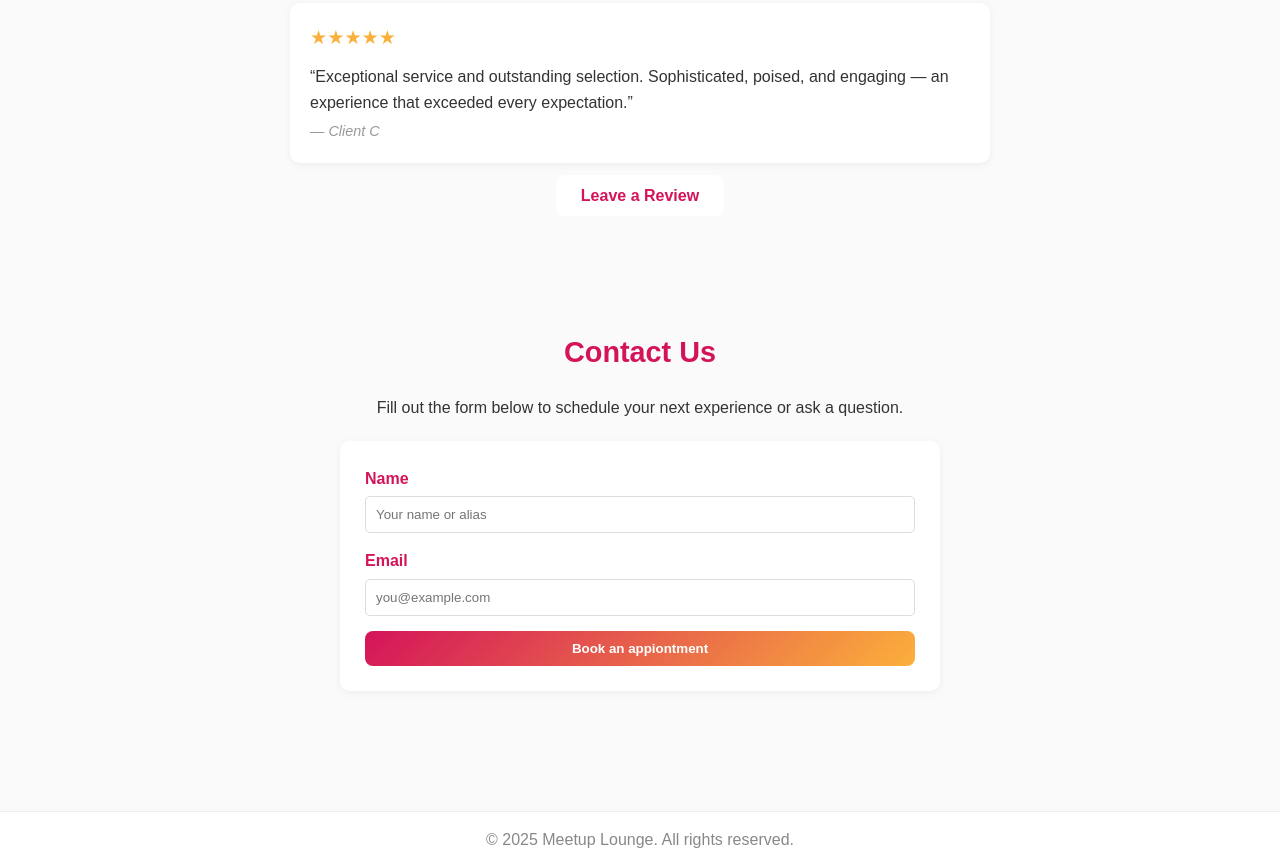
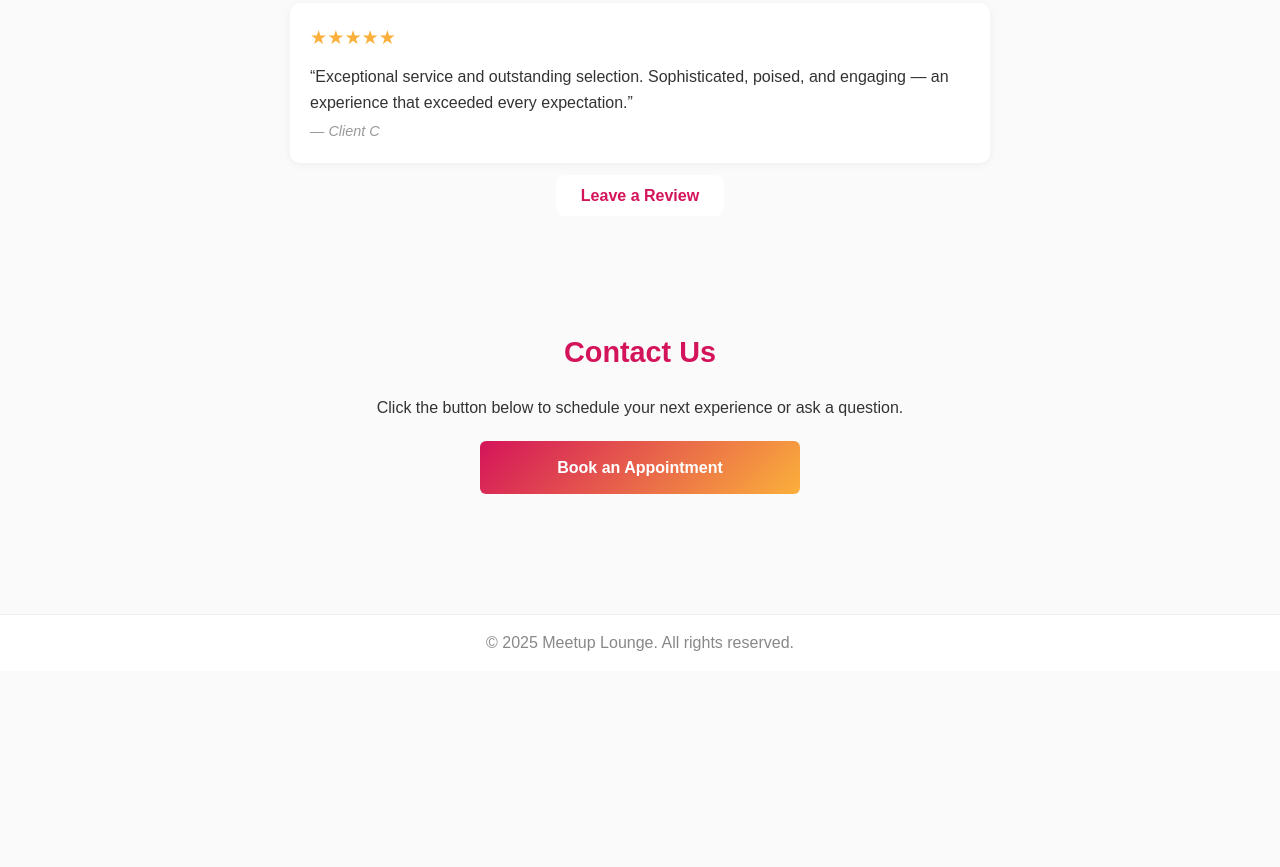
Before and after one commit to Topeetee/Meetuplounge, a plain HTML site: page index.html in a window 1280 px wide. Shown: the part 1682-2549 px from the top of the page. After the commit the page ends 2353 px from the top, so only its background shows below. Drawn offline with Linux system fonts and the light colour scheme.

Commit message:
updated apointment button

```diff
--- a/index.html
+++ b/index.html
@@ -48,7 +48,9 @@
     <section id="about" class="section">
         <h2>About Us</h2>
         <p>
-            At <strong>Meetup Lounge</strong>, we specialize in personalized, unforgettable experiences designed just for you. Whether you’re looking for playful company, intimate moments, or a truly exciting connection, our companions focus on your comfort, enjoyment, and pleasure,
+            At <strong>Meetup Lounge</strong>, we specialize in personalized, unforgettable experiences designed just
+            for you. Whether you’re looking for playful company, intimate moments, or a truly exciting connection, our
+            companions focus on your comfort, enjoyment, and pleasure,
             all delivered with discretion, charm, and a touch of sophistication.
         </p>
     </section>
@@ -58,16 +60,19 @@
         <div class="service-grid">
             <div class="service-card">
                 <h3>Personal Companionship</h3>
-                <p>Indulge in intimate one-on-one experiences crafted around your desires and pleasure, playful, unforgettable, and completely tailored to you.</p>
+                <p>Indulge in intimate one-on-one experiences crafted around your desires and pleasure, playful,
+                    unforgettable, and completely tailored to you.</p>
             </div>
             <div class="service-card">
                 <h3>Travel & Events</h3>
-                <p>Make every trip, dinner, or social event exciting and memorable, with companions who bring charm, elegance, and irresistible allure wherever you go.
+                <p>Make every trip, dinner, or social event exciting and memorable, with companions who bring charm,
+                    elegance, and irresistible allure wherever you go.
                 </p>
             </div>
             <div class="service-card">
                 <h3>Custom Experiences</h3>
-                <p>From private encounters to bespoke adventures, we create moments that thrill your senses, match your lifestyle, and leave you wanting more, always discreet and enticing.</p>
+                <p>From private encounters to bespoke adventures, we create moments that thrill your senses, match your
+                    lifestyle, and leave you wanting more, always discreet and enticing.</p>
             </div>
         </div>
     </section>
@@ -78,7 +83,8 @@
         <div class="review highlight">
             <p class="stars">★★★★★</p>
             <blockquote>
-                “Flawless experience from start to finish. The companion was elegant, confident, and engaging, exactly what was promised. Truly VIP quality”
+                “Flawless experience from start to finish. The companion was elegant, confident, and engaging, exactly
+                what was promised. Truly VIP quality”
             </blockquote>
             <cite>— Verified Client</cite>
         </div>
@@ -86,19 +92,22 @@
         <div class="review-list">
             <div class="review">
                 <p class="stars">★★★★★</p>
-                <p>“Professional, discreet, and effortlessly classy. Every detail was handled seamlessly, making the experience completely enjoyable and stress-free.”</p>
+                <p>“Professional, discreet, and effortlessly classy. Every detail was handled seamlessly, making the
+                    experience completely enjoyable and stress-free.”</p>
                 <cite>— Gary O. Hensley</cite>
             </div>
 
             <div class="review">
                 <p class="stars">★★★★☆</p>
-                <p>“Smooth booking and an unforgettable encounter. The companion was charming, attentive, and genuinely authentic, a rare level of refinement.”</p>
+                <p>“Smooth booking and an unforgettable encounter. The companion was charming, attentive, and genuinely
+                    authentic, a rare level of refinement.”</p>
                 <cite>— Michael J. Minnick</cite>
             </div>
 
             <div class="review">
                 <p class="stars">★★★★★</p>
-                <p>“Exceptional service and outstanding selection. Sophisticated, poised, and engaging — an experience that exceeded every expectation.”</p>
+                <p>“Exceptional service and outstanding selection. Sophisticated, poised, and engaging — an experience
+                    that exceeded every expectation.”</p>
                 <cite>— Client C</cite>
             </div>
         </div>
@@ -107,22 +116,15 @@
             <a href="https://forms.gle/iQtoL6HpbuB991bR6" target="_blank" class="cta-btn">Leave a Review</a>
         </div>
     </section>
-
-
     <section id="contact" class="section contact">
         <h2>Contact Us</h2>
-        <p>Fill out the form below to schedule your next experience or ask a question.</p>
+        <p>Click the button below to schedule your next experience or ask a question.</p>
 
-        <form action="https://forms.gle/iQtoL6HpbuB991bR6" method="POST" target="_blank">
-            <label for="name">Name</label>
-            <input type="text" id="name" name="name" placeholder="Your name or alias" required>
+        <a href="https://forms.gle/iQtoL6HpbuB991bR6" target="_blank" class="contact-button">
+            Book an Appointment
+        </a>
+    </section>
 
-            <label for="email">Email</label>
-            <input type="email" id="email" name="email" placeholder="you@example.com" required>
-
-            <button type="submit">Book an appiontment</button>
-        </form>
-    </section>
 
     <footer>
         <p>&copy; <span id="year"></span> Meetup Lounge. All rights reserved.</p>
--- a/style.css
+++ b/style.css
@@ -279,6 +279,27 @@ form button {
 form button:hover {
     opacity: 0.9;
 }
+.contact-button {
+    display: inline-block;
+    padding: 14px 28px;
+    background: linear-gradient(135deg, #d4145a, #fbb03b);
+    color: #fff;
+    text-decoration: none;
+    border-radius: 6px;
+    font-weight: bold;
+    font-size: 1rem;
+    text-align: center;
+    width: 100%;
+    max-width: 320px;
+    margin: 20px auto;
+    display: block;
+    transition: 0.3s;
+}
+
+.contact-button:hover {
+      opacity: 0.9;
+}
+
 
 /* FOOTER */
 footer {
@@ -416,4 +437,9 @@ footer {
         padding: 10px 18px;
         font-size: 0.9rem;
     }
+    .contact-button {
+        font-size: 0.95rem;
+        padding: 12px 20px;
+    }
+
 }
```
Lines whose indentation alone changed are shown as unchanged.
